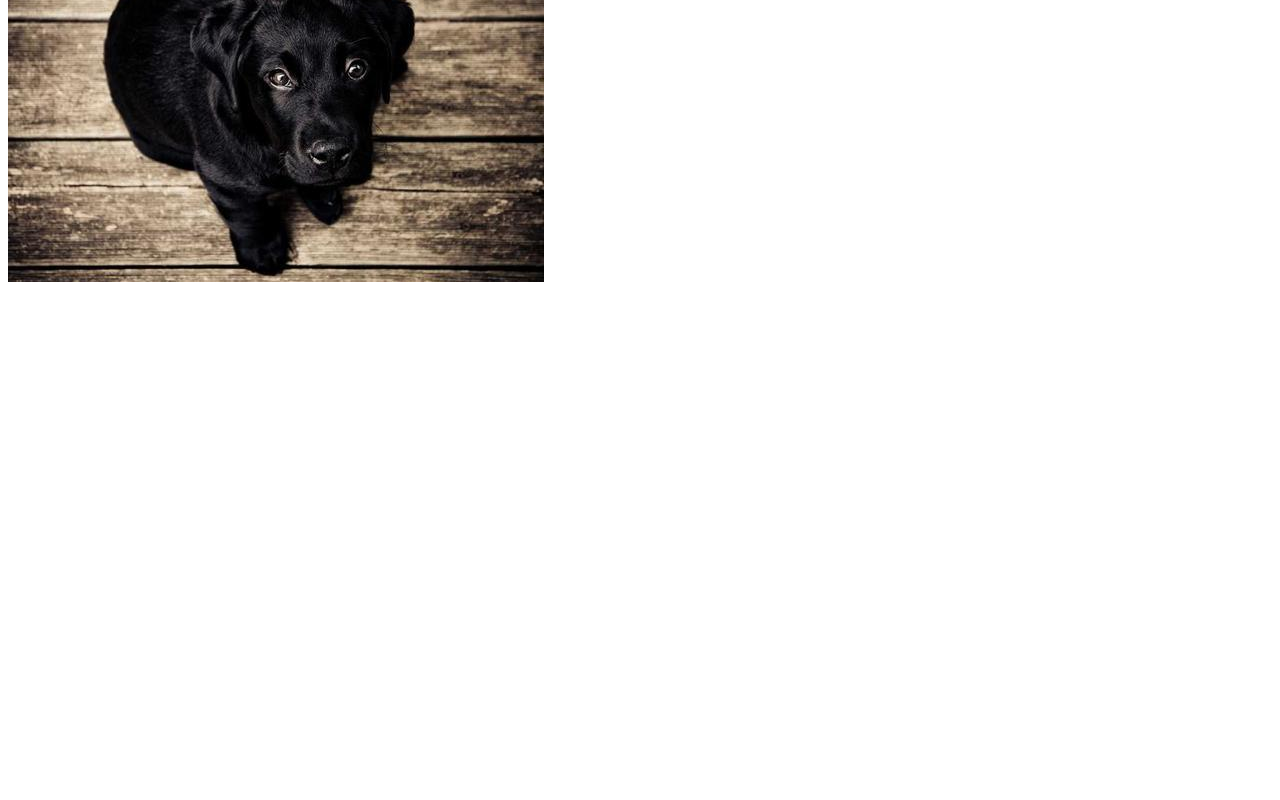
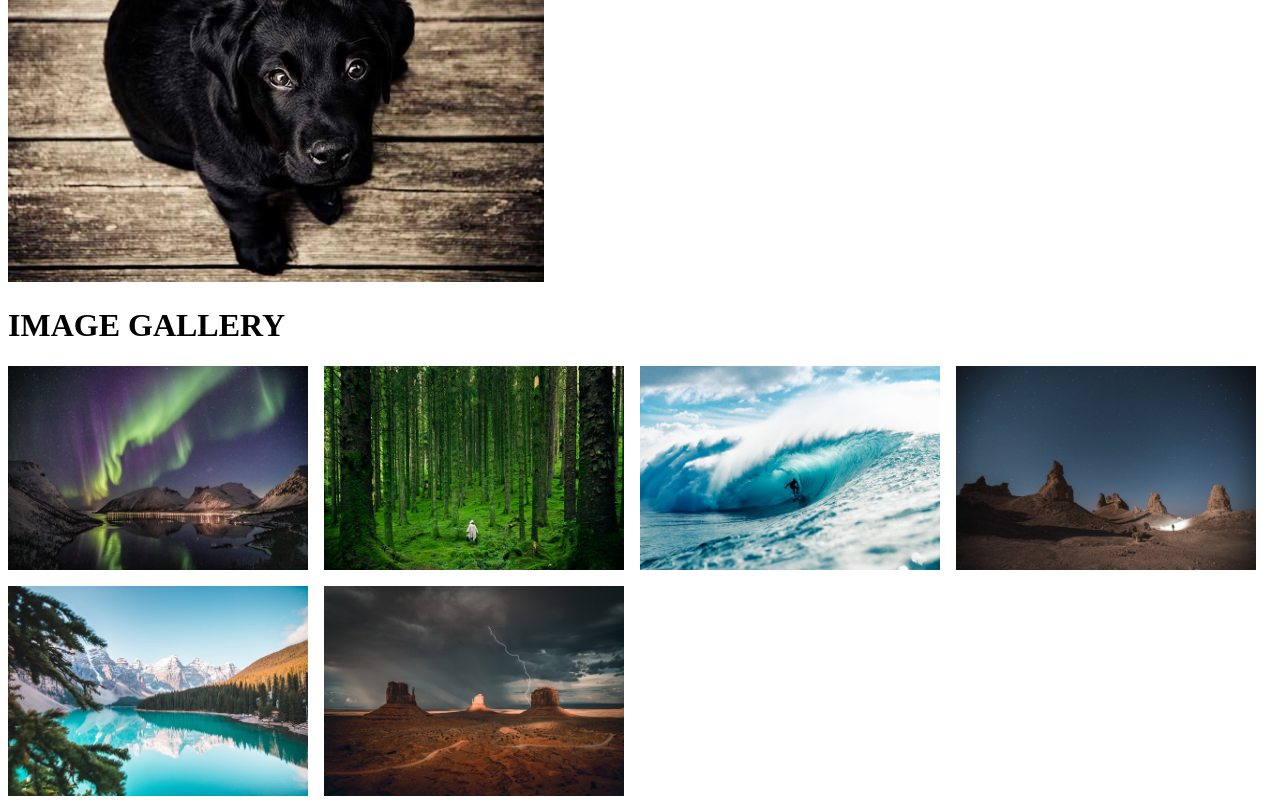
Before and after one commit to ZahideSarp/React, a React (Create React App) app: page / in a window 1280 px wide. Shown: the part 3686-4486 px from the top of the page. Before the commit the page ends 3972 px from the top, so only its background shows below. Built offline with nearby package versions, Linux system fonts and the light colour scheme.

Commit message:
image gallery

```diff
--- a/src/App.js
+++ b/src/App.js
@@ -13,7 +13,8 @@ import DijitalSaatUygulamasi1 from "./components/04-dijital-saat-uygulamasi1/04-
 import Greetings from "./components/05-props/01-greetings";
 import Children from "./components/05-props/04-children";
 import DijitalSaatUygulamasi2 from "./components/06-dijital-saat-uygulamasi2/06-dijital-saat-uygulamasi2";
-import Image from "./components/07-images/01-image"
+import Image from "./components/07-images/01-image";
+import ImageGallery from "./components/07-images/02-image-gallery";
 const App = () => {
     return (
         <div>
@@ -35,9 +36,9 @@ const App = () => {
                 Lorem ipsum dolor sit, amet consectetur adipisicing elit. Temporibus nesciunt eos facere et repellendus quasi ipsam ab tempore earum porro saepe sapiente nemo asperiores, cupiditate nobis officiis modi, quas minus!
             </Children>
             <DijitalSaatUygulamasi2 color="white" backgroundColor="red" />
-            <Image/>
+            <Image />
+            <ImageGallery />
         </div>
     )
 };
-
 export default App;
--- /dev/null
+++ b/src/components/07-images/02-image-gallery.js
@@ -0,0 +1,26 @@
+import "./02-image-gallery.scss";
+import imagesData from "../../assets/data/images.json";
+
+const ImageGallery = () => {
+    return (
+        <>
+            <h1>IMAGE GALLERY</h1>
+            <div className="image-gallery-container">
+
+                {
+                    imagesData.map((image) => (
+                        <div key={image.name}>
+                            <img
+                                src={require(`../../assets/img/${image.name}`)}
+                                alt={image.title}
+                                title={image.title}
+                            />
+                        </div>
+                    ))
+                }
+            </div>
+        </>
+    )
+}
+
+export default ImageGallery
--- /dev/null
+++ b/src/components/07-images/02-image-gallery.scss
@@ -0,0 +1,12 @@
+.image-gallery-container {
+    display: flex;
+    flex-wrap: wrap;
+    gap: 1rem;
+
+    > div {
+        img {
+            width: 300px;
+            height: 100%;
+        }
+    }
+}
```
